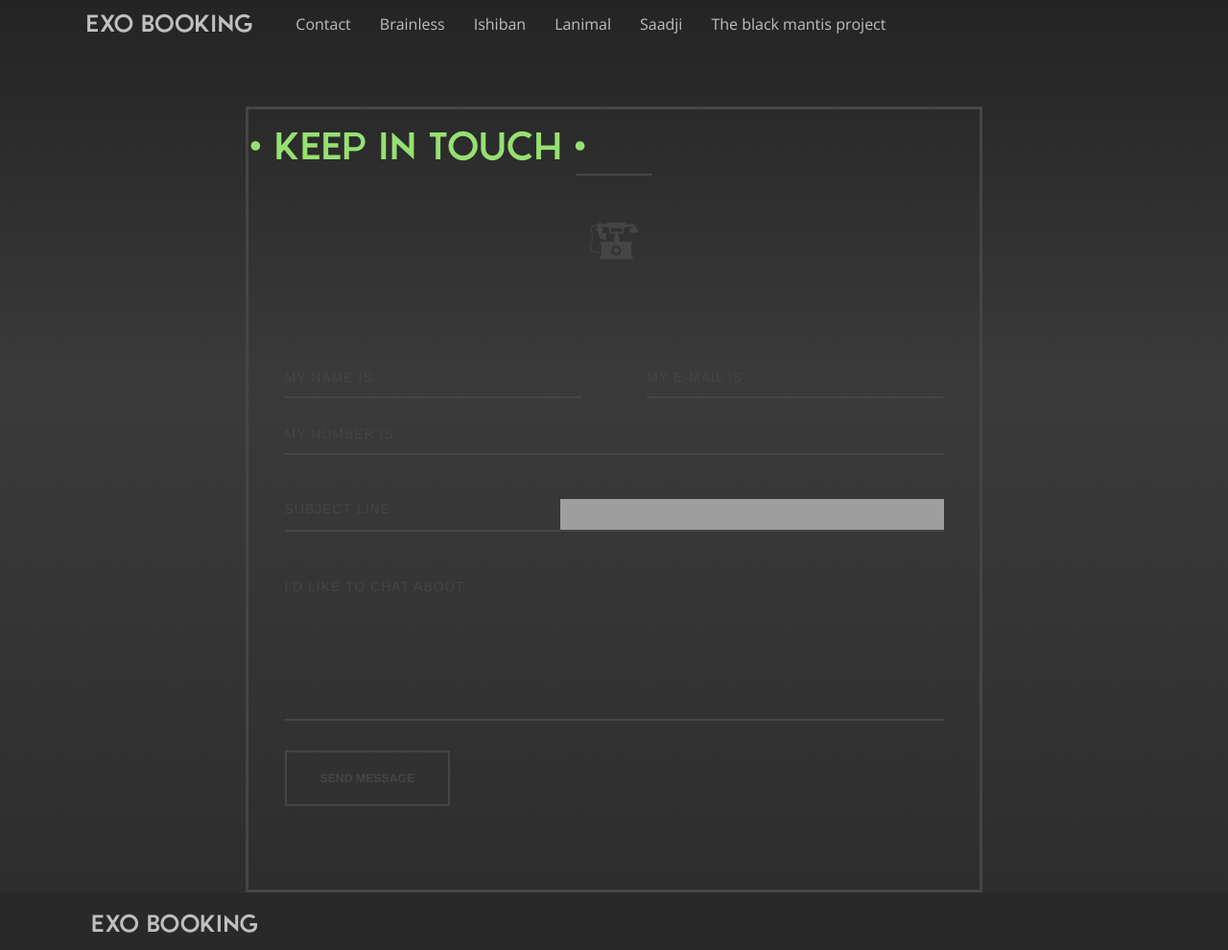
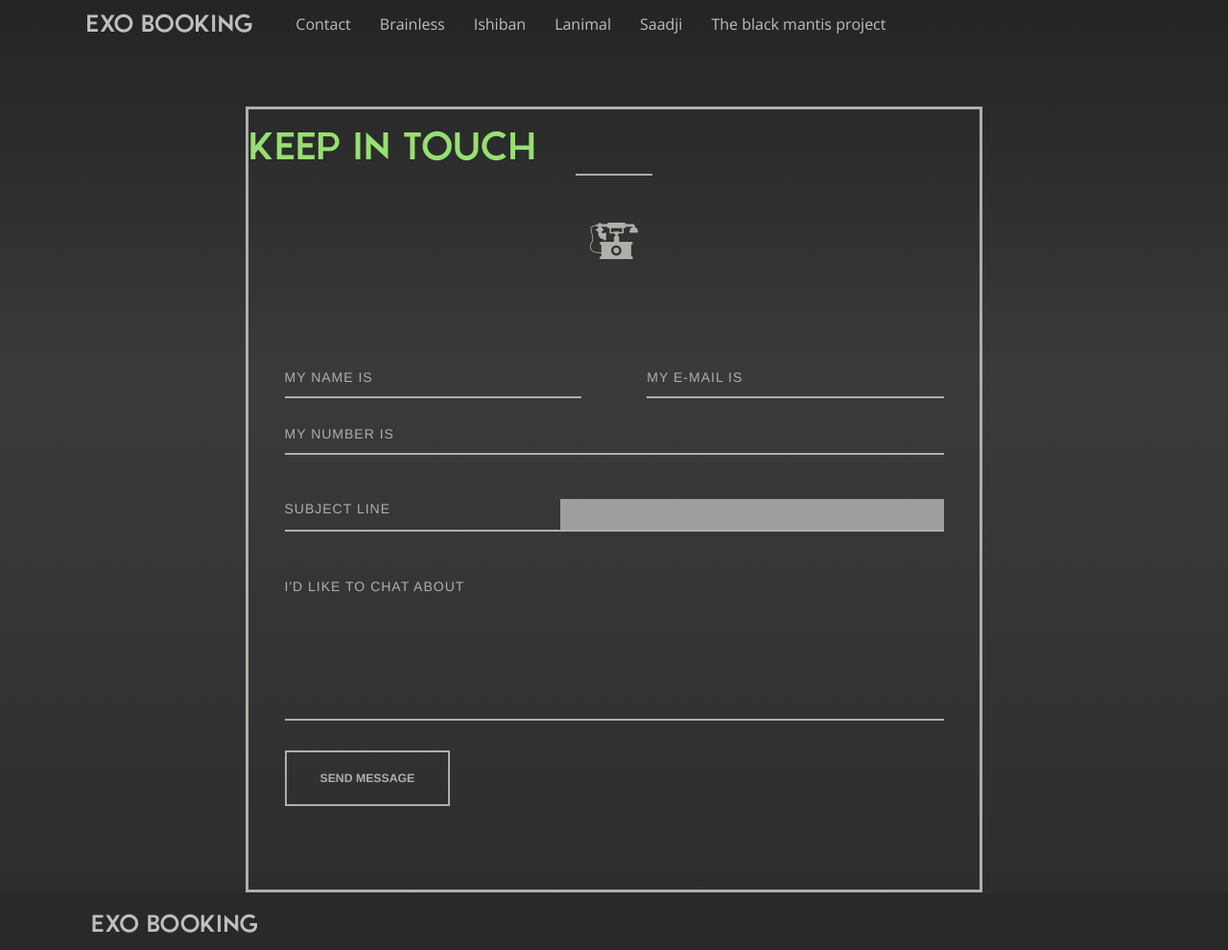
Before and after one commit to ndavi/exo-booking, a Jekyll site: the page built from contact.html, in a window 1280 px wide. Shown: the whole page at 96% size. Built offline with Jekyll 4.4.1, drawn with Linux system fonts in a browser that asks for light colours; nearby versions of some CDN libraries; grey boxes are pictures that could not be loaded.

Commit message:
user flex

```diff
--- a/contact.html
+++ b/contact.html
@@ -5,7 +5,7 @@ tagline: sample test
 ---
 
 <div id="containere">
-  <h1>&bull; Keep in Touch &bull;</h1>
+  <h1>Keep in Touch</h1>
   <div class="underline">
   </div>
   <div class="icon_wrapper">
--- a/css/styles.css
+++ b/css/styles.css
@@ -368,7 +368,7 @@ textarea {
 }
 
 #containere {
-  border: solid 3px #474544;
+  border: solid 3px #afafab;
   max-width: 768px;
   margin: 60px auto;
   position: relative;
@@ -380,7 +380,7 @@ form {
 }
 
 .underline {
-  border-bottom: solid 2px #474544;
+  border-bottom: solid 2px #afafab;
   margin: -0.512em auto;
   width: 80px;
 }
@@ -392,7 +392,7 @@ form {
 
 .icon {
   display: block;
-  fill: #474544;
+  fill: #afafab;
   height: 50px;
   margin: 0 auto;
   width: 50px;
@@ -406,8 +406,8 @@ form {
 input[type='text'], [type='email'], select, textarea {
 	background: none;
   border: none;
-	border-bottom: solid 2px #474544;
-	color: #474544;
+	border-bottom: solid 2px #afafab;
+	color: #afafab;
 	font-size: 1.000em;
   font-weight: 400;
   letter-spacing: 1px;
@@ -468,27 +468,27 @@ textarea {
 }
 
 ::-webkit-input-placeholder {
-	color: #474544;
+	color: #afafab;
 }
 
 :-moz-placeholder {
-	color: #474544;
+	color: #afafab;
 	opacity: 1;
 }
 
 ::-moz-placeholder {
-	color: #474544;
+	color: #afafab;
 	opacity: 1;
 }
 
 :-ms-input-placeholder {
-	color: #474544;
+	color: #afafab;
 }
 
 #form_button {
   background: none;
-  border: solid 2px #474544;
-  color: #474544;
+  border: solid 2px #afafab;
+  color: #afafab;
   cursor: pointer;
   display: inline-block;
   font-family: 'Helvetica', Arial, sans-serif;
@@ -505,7 +505,7 @@ textarea {
 }
 
 #form_button:hover {
-  background: #474544;
+  background: #afafab;
   color: #F2F3EB;
 }
 
```
